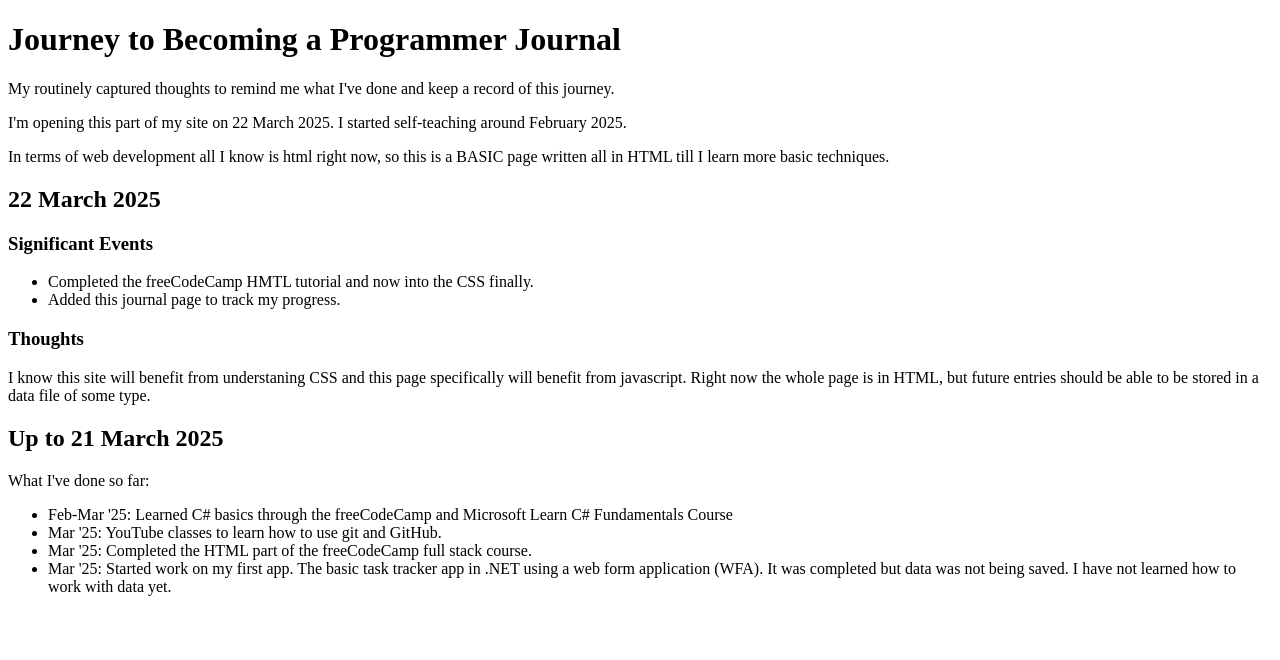
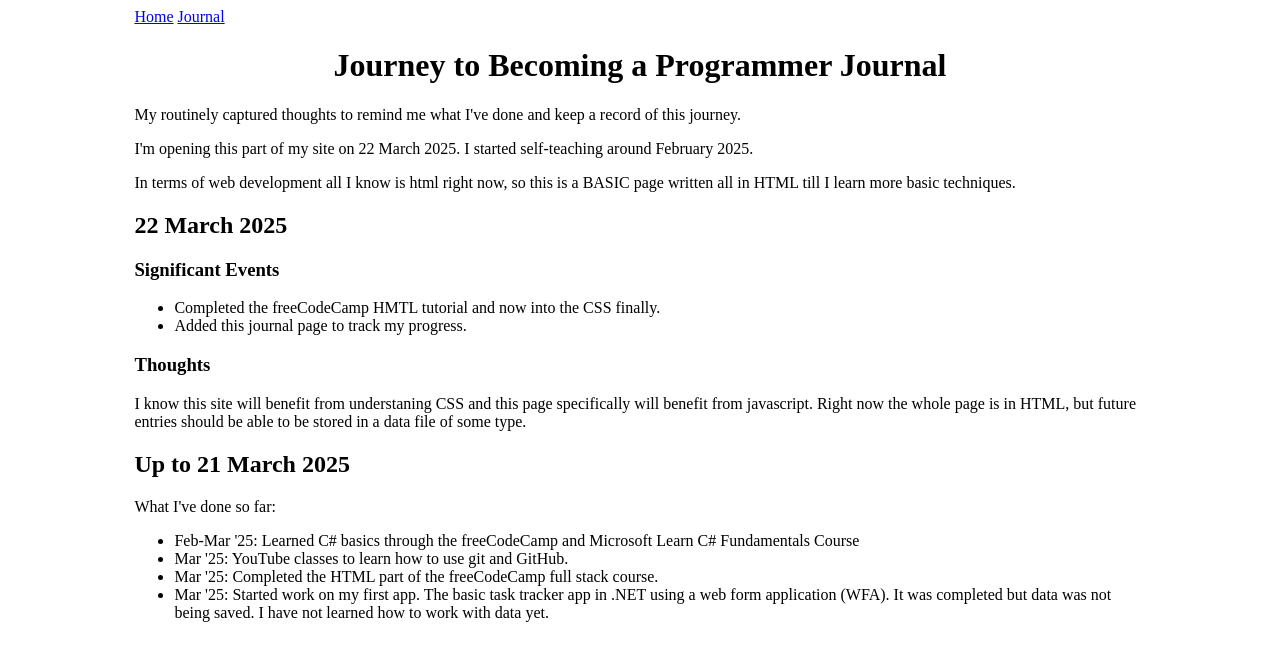
Before and after one commit to mkchank3210/mkchank3210.github.io, a plain HTML site: page journal.html in a window 1280 px wide. Drawn offline with Linux system fonts and the light colour scheme.

Commit message:
add css file and associated changes

```diff
--- a/index.html
+++ b/index.html
@@ -2,11 +2,15 @@
 <html lang="en">
 <head>
     <meta charset="UTF-8">
+    <link rel="stylesheet" href="styles.css">
     <meta name="viewport" content="width=device-width, initial-scale=1.0">
     <title>AwaseMike Working Site</title>
 </head>
 <!-- When I learn CSS I want to center the h1 title -->
 <body>
+    <div class="topnav">
+        <a href="index.html">Home</a>
+        <a href="journal.html">Journal</a>
     <h1>Learning to be a Programmer</h1>
     <p>I learned computer programming more than 20 years ago.  After that I went into a career that did nothing with computers except for writing emails.</p>
     <p>Now I'm trying to get back into programming because I love it and find it fun.  However I'm very behind in skills.  I'm still just learning html, css, and javascript. </p>
@@ -50,6 +54,7 @@
         <li>Last worked: 19 March 2025</li>
     </ul>
     </section>
+    </div>
 </body>
 </html>
 <!-- No additional code needed here for previewing -->
--- a/journal.html
+++ b/journal.html
@@ -3,9 +3,13 @@
 <head>
     <meta charset="UTF-8">
     <meta name="viewport" content="width=device-width, initial-scale=1.0">
-    <title>Document</title>
+    <link rel="stylesheet" href="styles.css">
+    <title>Learning Journal</title>
 </head>
 <body>
+    <div class="topnav">
+        <a href="index.html">Home</a>
+        <a href="journal.html">Journal</a>
     <h1>Journey to Becoming a Programmer Journal</h1>
     <p>My routinely captured thoughts to remind me what I've done and keep a record of this journey.</p>
     <p>I'm opening this part of my site on 22 March 2025.  I started self-teaching around February 2025.</p>
@@ -29,5 +33,6 @@
         <li>Mar '25: Completed the HTML part of the freeCodeCamp full stack course.</li>
         <li>Mar '25: Started work on my first app.  The basic task tracker app in .NET using a web form application (WFA).  It was completed but data was not being saved.  I have not learned how to work with data yet.</li>
     </ul>
+    </div>
 </body>
 </html>
--- /dev/null
+++ b/styles.css
@@ -0,0 +1,8 @@
+.topnav {
+    width: 80%;
+    margin-left: auto;
+    margin-right:auto;
+}
+h1 {
+    text-align: center;
+}
```
